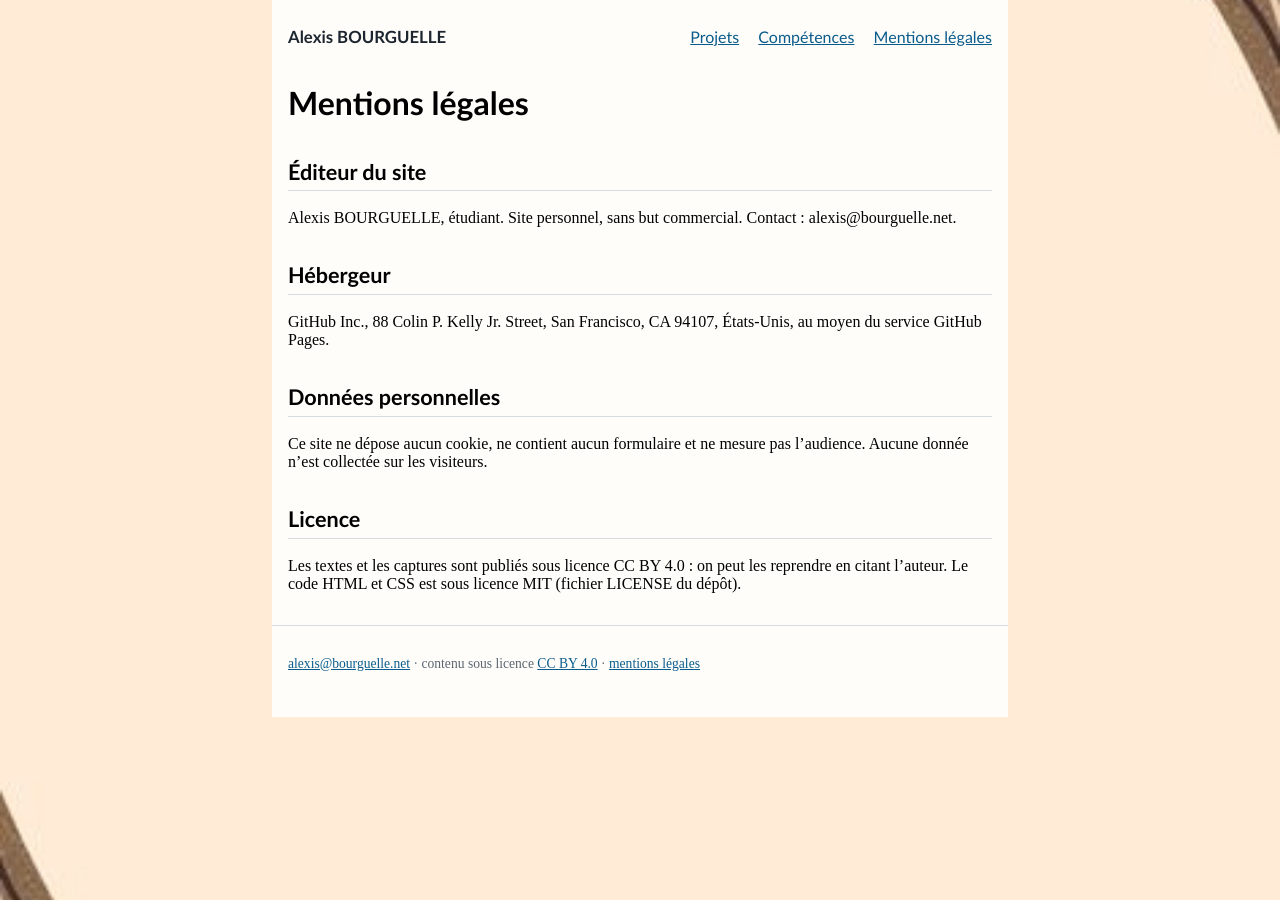
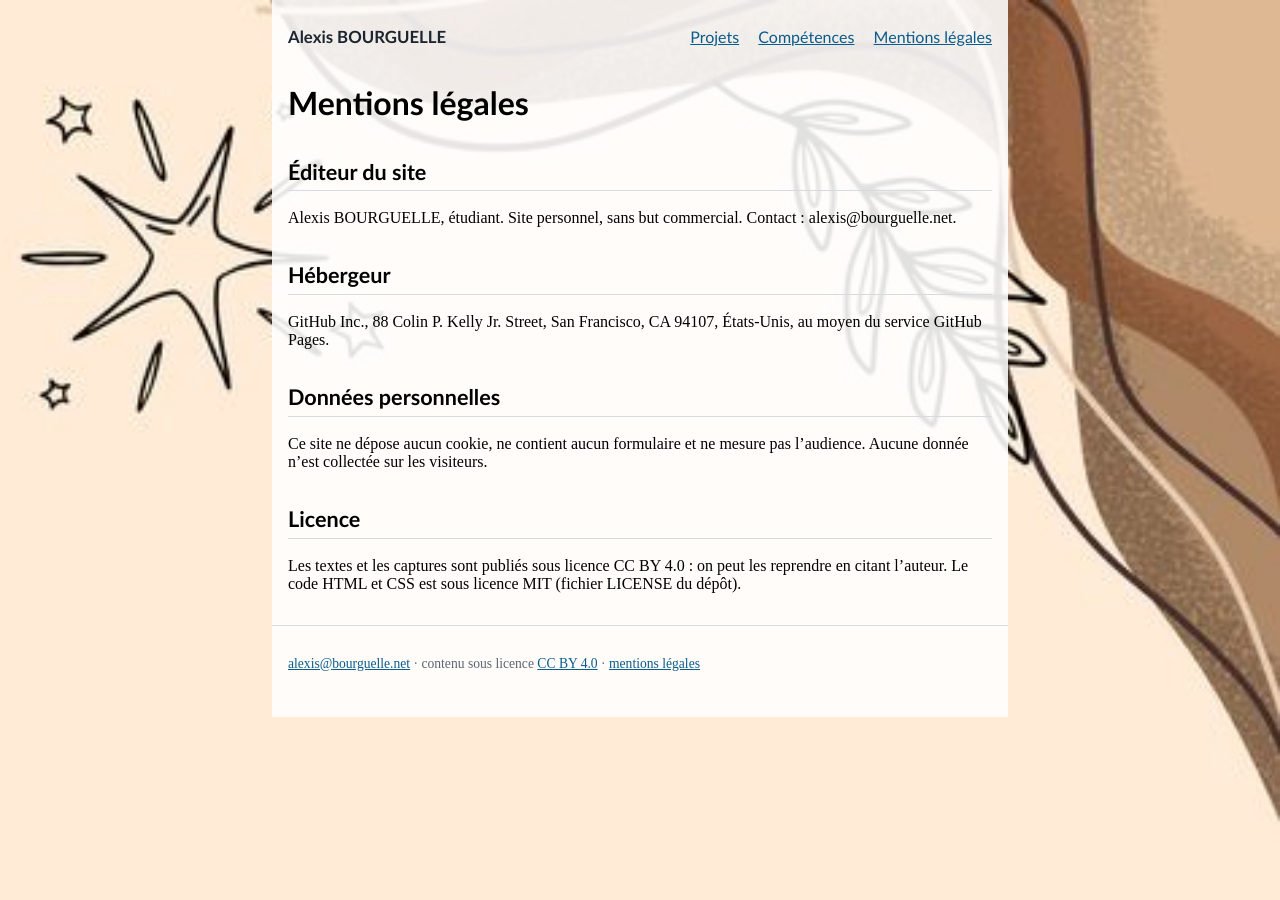
Before and after one commit to foxtroc-ui/Portfolio, a Jekyll site: the page built from mentions-legales.md, in a window 1280 px wide. Built offline with Jekyll 4.4.1, drawn with Linux system fonts in a browser that asks for light colours.

Commit message:
Update style.css

```diff
--- a/css/style.css
+++ b/css/style.css
@@ -9,15 +9,23 @@
 }
 * { box-sizing: border-box; }
 
+/* Image de fond appliquée sur html : elle s'ajuste à toute la hauteur de la page.
+   Pour changer l'ajustement, modifiez background-size :
+   cover = remplit l'écran (rogne les bords), contain = image entière visible,
+   100% 100% = étirée aux dimensions exactes de l'écran. */
+html {
+  min-height: 100%;
+  background-color: var(--fond); /* couleur de secours si l'image ne charge pas */
+  background-image: url("../images/Background-Portfolio.jpg");
+  background-size: cover;
+  background-position: center top;
+  background-repeat: no-repeat;
+}
+
 body {
   margin: 0;
   min-height: 100vh;
-  background-color: var(--fond); /* couleur de secours si l'image ne charge pas */
-  background-image: url("../images/Background-Portfolio.jpg");
-  background-size: cover;
-  background-position: center;
-  background-repeat: no-repeat;
-  background-attachment: fixed; /* l'image reste fixe quand on défile */
+  background: transparent;
 }
 
 header, main, footer {
```
